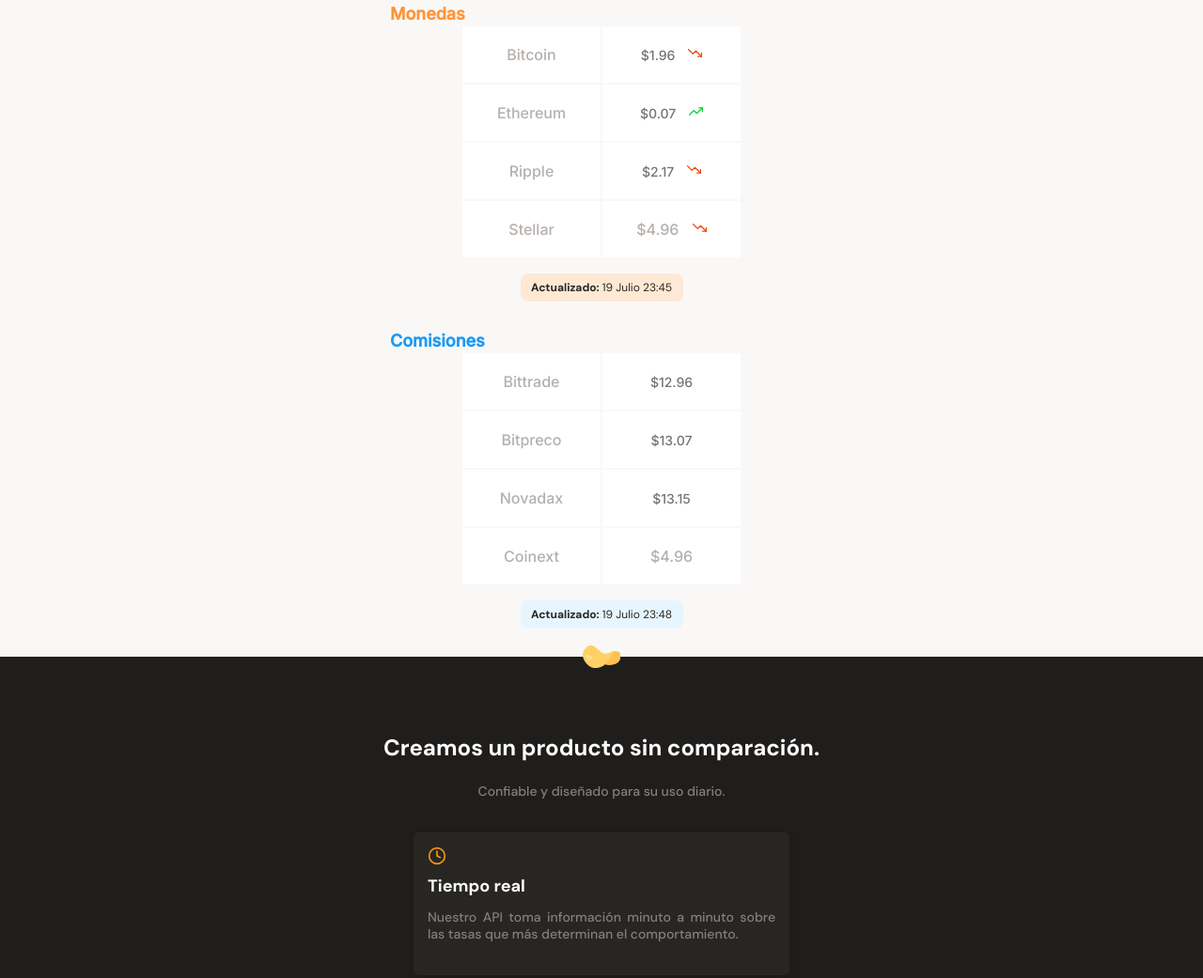
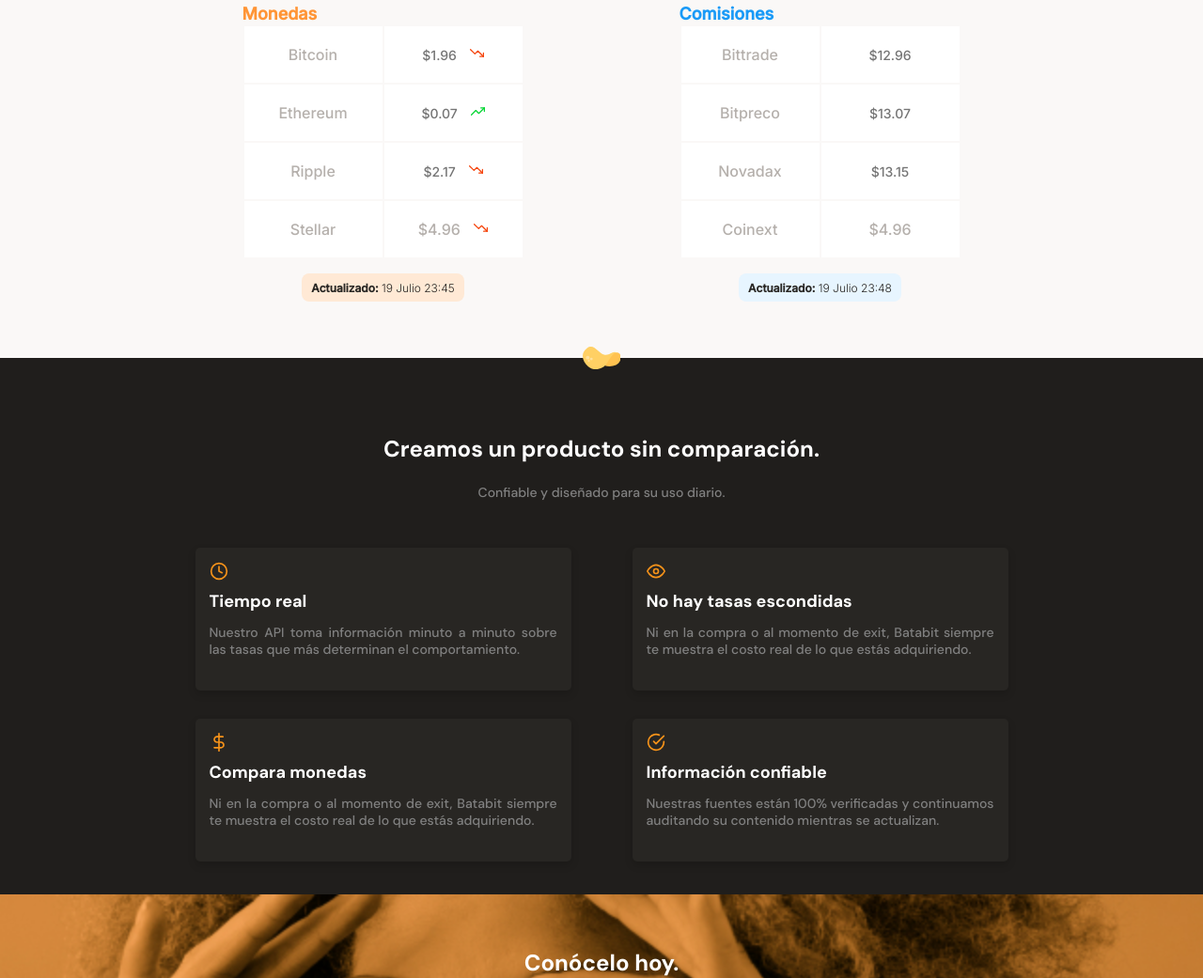
Before and after one commit to juanestorres/batata-bit, a plain HTML site: page index.html in a window 1280 px wide. Shown: the part 765-1806 px from the top of the page at 94% size. Drawn offline with Linux system fonts and the light colour scheme.

Commit message:
Media querys

```diff
--- /dev/null
+++ b/css/tablet.css
@@ -0,0 +1,15 @@
+.product-cards--container{
+    display: flex;
+    flex-wrap: wrap;
+    width: 930px;
+    margin: 0 auto;
+}
+
+.main-tables-container{
+    display: flex;
+    width: 930px;
+    margin: 0 auto;
+}
+.plans-container--slider{
+    justify-content: center;
+}
--- a/index.html
+++ b/index.html
@@ -5,13 +5,14 @@
     <meta charset="UTF-8">
     <meta http-equiv="X-UA-Compatible" content="IE=edge">
     <meta name="viewport" content="width=device-width, initial-scale=1.0">
-    <title>Document</title>
+    <title>Batatabit</title>
     <link rel="preconnect" href="https://fonts.googleapis.com">
     <link rel="preconnect" href="https://fonts.gstatic.com" crossorigin>
     <link
         href="https://fonts.googleapis.com/css2?family=DM+Sans:wght@400;500;700&family=Inter:wght@300;500&display=swap"
         rel="stylesheet">
     <link rel="stylesheet" href="./style.css">
+    <link rel="stylesheet" href="./css/tablet.css" media="(min-width:930px)">
 </head>
 
 <body>
@@ -64,12 +65,13 @@
                             </tr>
                         </table>
                     </div>
-                </div>
                     <div class="currency-table--date">
                         <p>
                             <b>Actualizado:</b> 19 Julio 23:45
                         </p>
                     </div>
+                </div>
+
 
                 <div class="main-fees-table">
                     <p class="fees-table--title">Comisiones</p>
@@ -93,11 +95,11 @@
                             </tr>
                         </table>
                     </div>
-                </div>
                     <div class="fees-table--date">
                         <p>
                             <b>Actualizado:</b> 19 Julio 23:48
                         </p>
+                    </div>
                 </div>
             </section>
 
@@ -125,13 +127,15 @@
                 <article class="product-detail--card">
                     <span class="dollar"></span>
                     <p class="product--card-title">Compara monedas</p>
-                    <p class="product--card-body">Ni en la compra o al momento de exit, Batabit siempre te muestra el costo real de lo que estás
+                    <p class="product--card-body">Ni en la compra o al momento de exit, Batabit siempre te muestra el
+                        costo real de lo que estás
                         adquiriendo.</p>
                 </article>
                 <article class="product-detail--card">
                     <span class="check"></span>
                     <p class="product--card-title">Información confiable</p>
-                    <p class="product--card-body">Nuestras fuentes están 100% verificadas y continuamos auditando su contenido mientras se
+                    <p class="product--card-body">Nuestras fuentes están 100% verificadas y continuamos auditando su
+                        contenido mientras se
                         actualizan.</p>
                 </article>
             </section>
--- a/style.css
+++ b/style.css
@@ -173,6 +173,7 @@ main{
     margin-bottom: 15px;
     text-align: start;
     margin: auto;
+    max-width: 300px;
 }
 
 .currency-table--container{
@@ -288,6 +289,7 @@ Segunda tabla
     margin-bottom: 15px;
     text-align: start;
     margin: auto;
+    max-width: 300px;
 }
 
 .fees-table--container{
```
Lines whose indentation alone changed are shown as unchanged.
